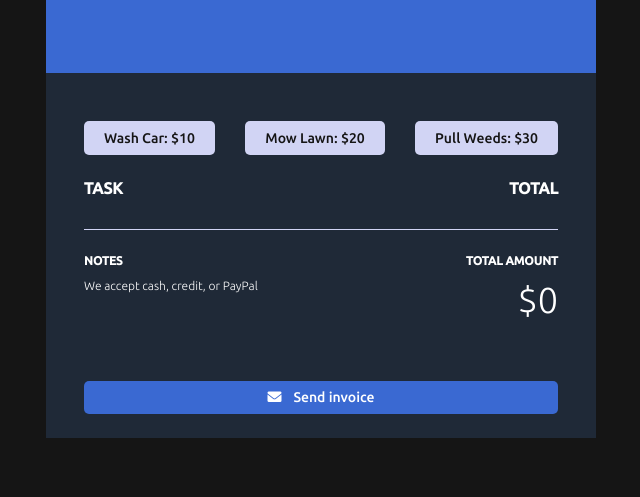
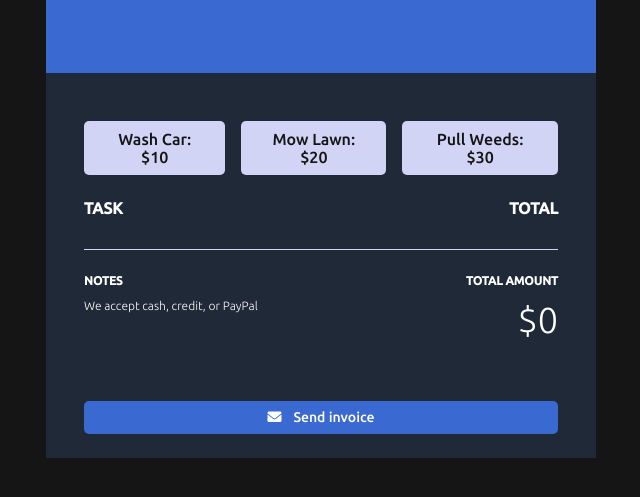
Before and after one commit to MattPahuta/invoice-creator, a plain HTML site: page index.html in a window 1280 px wide. Shown: the part 223-720 px from the top of the page, without its empty margins (319-959 px from the left). Drawn offline with Linux system fonts and the light colour scheme.

Commit message:
Increased service button font sizes

```diff
--- a/style.css
+++ b/style.css
@@ -96,7 +96,7 @@ main {
 .service-btn {
   padding: 0.55rem 1.25rem;
   font-family: inherit;
-  font-size: var(--fs-300);
+  font-size: var(--fs-400);
   border: none;
   border-radius: 5px;
   color: var(--clr-black);
```
